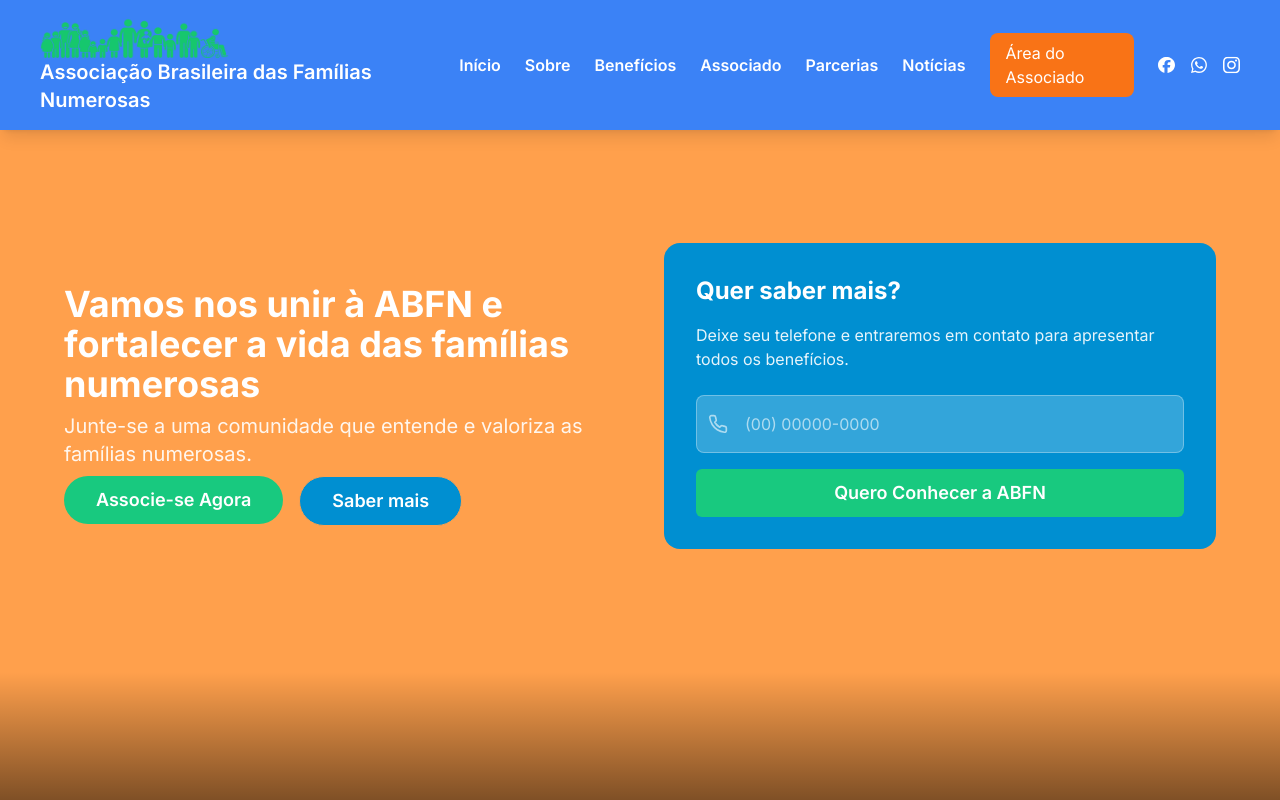
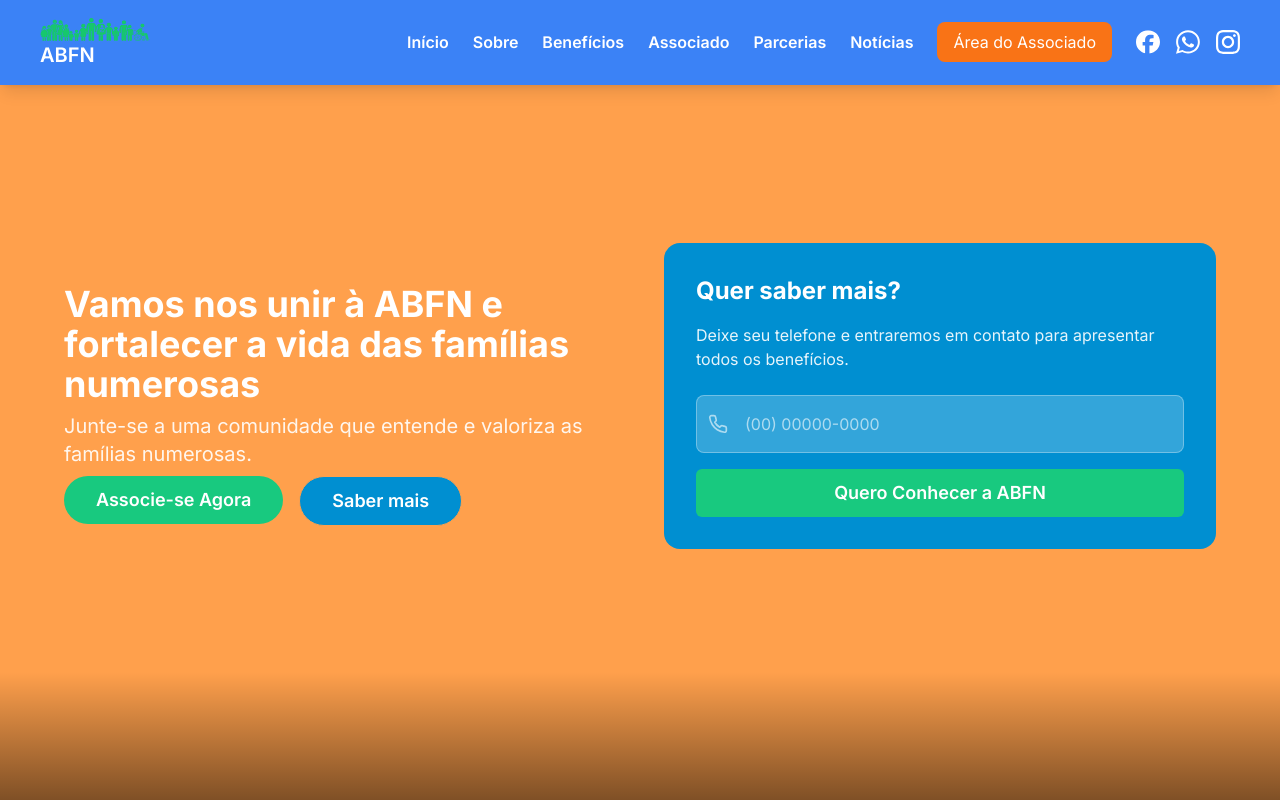
Before and after one commit to GuilhermeSegattoo/ABFN, a Next.js app: page / in a window 1280 px wide. Shown: the top 800 px of the page. Built offline with nearby package versions, Linux system fonts and the light colour scheme.

Commit message:
feat - navbar

```diff
--- a/components/ui/navbar.tsx
+++ b/components/ui/navbar.tsx
@@ -28,10 +28,10 @@ export default function Navbar() {
               alt="Logo ABFN"
               width={200}
               height={60}
-              className="w-48 h-auto"
+              className="w-28 h-auto"
             />
             <span className="text-white text-xl font-semibold">
-              Associação Brasileira das Famílias Numerosas
+              ABFN
             </span>
           </Link>
         </div>
```
